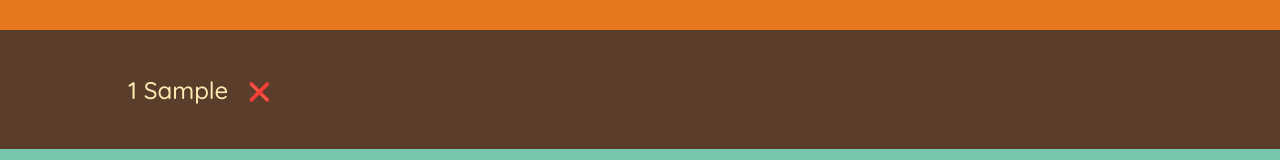
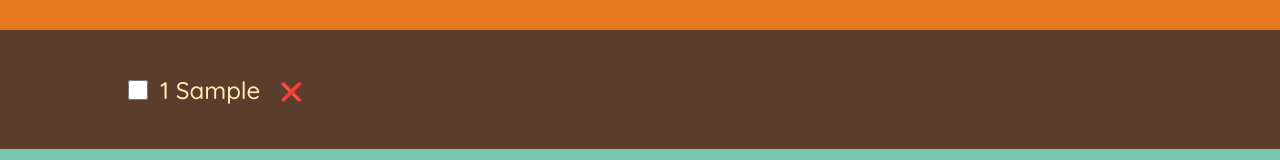
Before and after one commit to mohanshettydeveloper/travel-list, a React (Create React App) app: page / in a window 1280 px wide. Both pictures are taken after typing "Sample" into the empty fields and a click on the button "ADD". Shown: the part 303-463 px from the top of the page. Built offline with nearby package versions, Linux system fonts and the light colour scheme.

Commit message:
added toggle items

```diff
--- a/src/App.js
+++ b/src/App.js
@@ -7,16 +7,36 @@
 // ];
 
 function App() {
+  // const [items, setItems] = useState([initialItems]);
   const [items, setItems] = useState([]);
+  // below function is an example of lifting state up and inverse data flow.
+  // here, I am managing the items state in the parent component but that data
+  // is available for both Form and PackingList component.
+  // Managed in App, modified in Form, displayed in PackingList.
   function handleAddItems(item) {
     setItems((items) => [...items, item]);
   }
 
+  function handleDeleteItem(id) {
+    setItems((items) => items.filter((item) => item.id !== id));
+  }
+
+  function handleToggleItem(id) {
+    setItems((items) =>
+      items.map((item) =>
+        item.id === id ? { ...item, packed: !item.packed } : item
+      )
+    );
+  }
   return (
     <div>
       <Logo />
       <Form onAddItems={handleAddItems} />
-      <PackingList items={items} />
+      <PackingList
+        items={items}
+        onDeleteItem={handleDeleteItem}
+        onToggleItems={handleToggleItem}
+      />
       <Stats />
     </div>
   );
@@ -63,17 +83,39 @@
     </form>
   );
 }
-function PackingList({ items }) {
+function PackingList({ items, onDeleteItem, onToggleItems }) {
   return (
     <div className="list">
       <ul>
         {items.map((item) => (
-          <Item item={item} key={item.id} />
+          <Item
+            item={item}
+            onDeleteItem={onDeleteItem}
+            onToggleItems={onToggleItems}
+            key={item.id}
+          />
         ))}
       </ul>
     </div>
   );
 }
+
+function Item({ item, onDeleteItem, onToggleItems }) {
+  return (
+    <li>
+      <input
+        type="checkbox"
+        value={item.packed}
+        onChange={() => onToggleItems(item.id)}
+      />
+      <span style={item.packed ? { textDecoration: "line-through" } : {}}>
+        {item.quantity} {item.description}
+      </span>
+      <button onClick={() => onDeleteItem(item.id)}>❌</button>
+    </li>
+  );
+}
+
 function Stats() {
   return (
     <footer className="stats">
@@ -82,15 +124,4 @@
   );
 }
 
-function Item({ item }) {
-  return (
-    <li>
-      <span style={item.packed ? { textDecoration: "line-through" } : {}}>
-        {item.quantity} {item.description}
-      </span>
-      <button>❌</button>
-    </li>
-  );
-}
-
 export default App;
```
